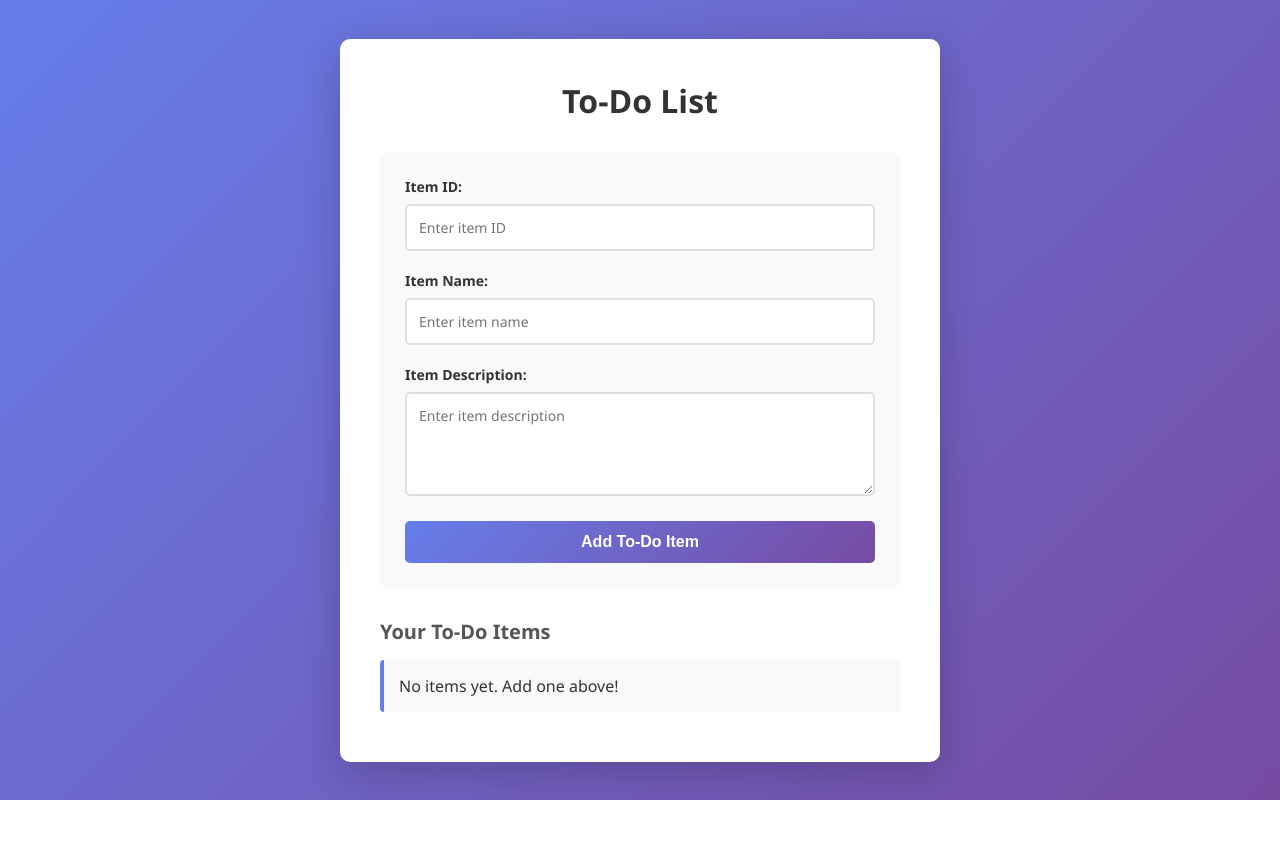
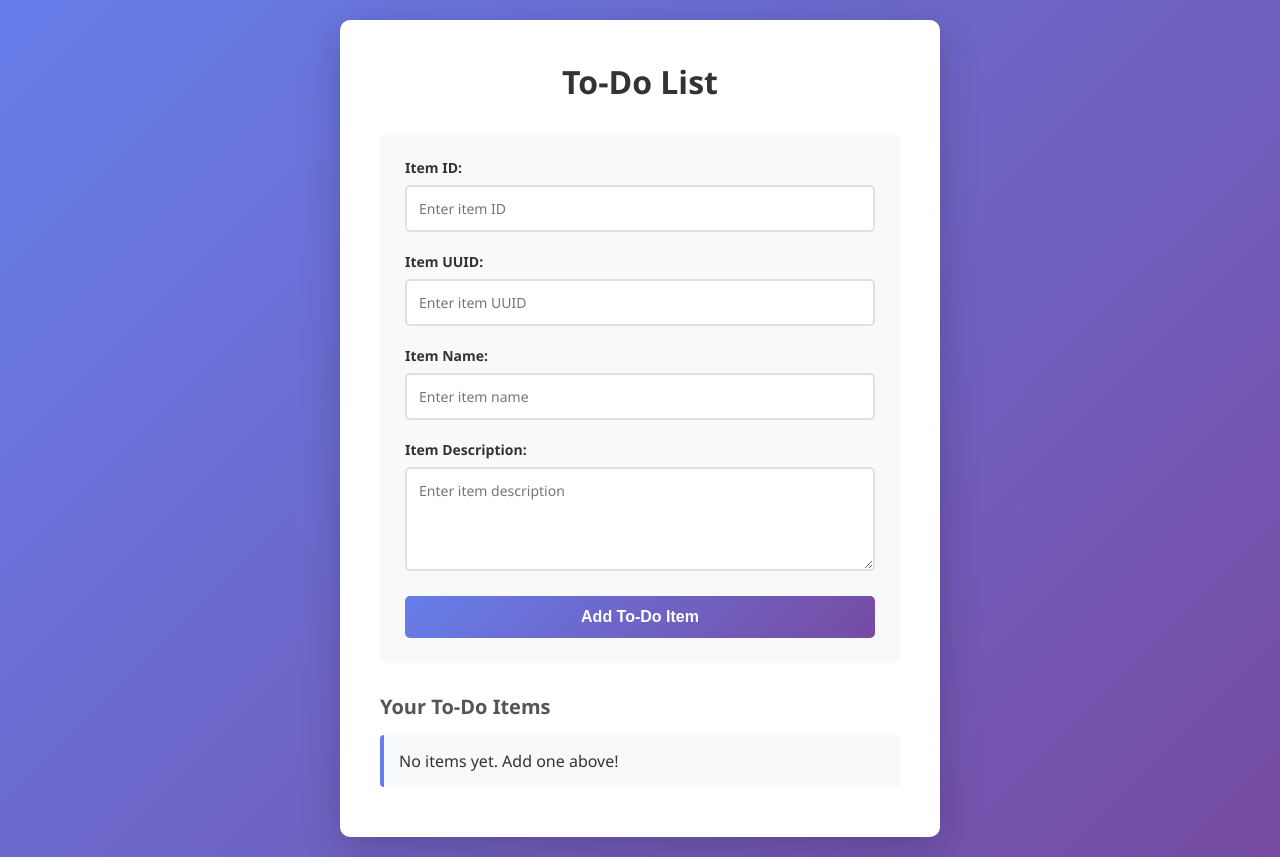
Before and after one commit to anandvicky24/tutedudegithubdemo, a Flask app: template templates/todo.html in a window 1280 px wide. Before the commit the page ends 800 px from the top, so only its background shows below. Run offline with Flask 3, Linux system fonts and the light colour scheme; the template is opened without the code that fills it, so the values that code supplies are empty.

Commit message:
Add Item UUID field to To-Do form

```diff
--- a/templates/todo.html
+++ b/templates/todo.html
@@ -19,6 +19,17 @@
                         id="itemId"
                         name="itemId"
                         placeholder="Enter item ID"
+                        required
+                    >
+                </div>
+
+                <div class="form-group">
+                    <label for="itemUuid">Item UUID:</label>
+                    <input
+                        type="text"
+                        id="itemUuid"
+                        name="itemUuid"
+                        placeholder="Enter item UUID"
                         required
                     >
                 </div>
```
